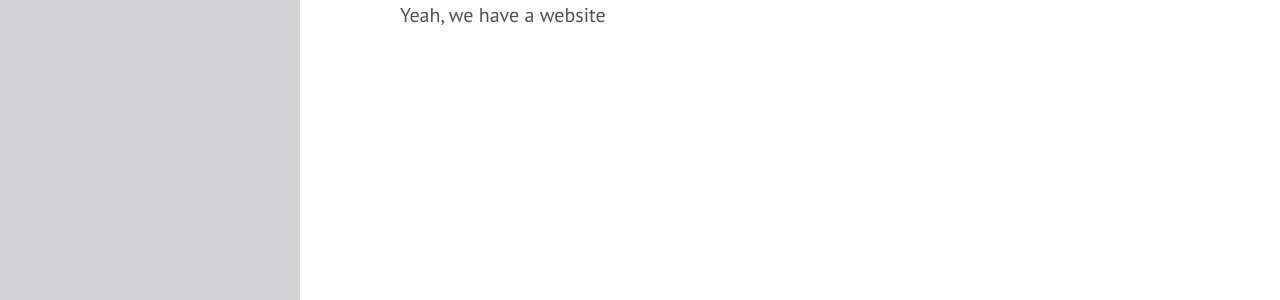
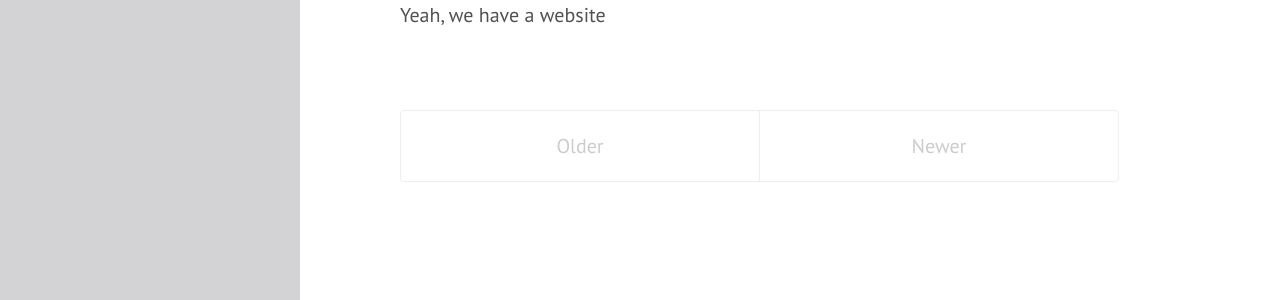
Before and after one commit to oscar-system/oscar-website, a Jekyll site: the page built from news.html, in a window 1280 px wide. Shown: the part 450-750 px from the top of the page. Built offline with Jekyll 4.4.1, drawn with Linux system fonts in a browser that asks for light colours.

Commit message:
Enabled paginator

```diff
--- a/news.html
+++ b/news.html
@@ -19,7 +19,7 @@ title: News about OSCAR
   {% endfor %}
 </div>
 
-<!-- <div class="pagination">
+<div class="pagination">
   {% if paginator.next_page %}
     <a class="pagination-item older" href="{{ site.baseurl }}page{{paginator.next_page}}">Older</a>
   {% else %}
@@ -34,4 +34,4 @@ title: News about OSCAR
   {% else %}
     <span class="pagination-item newer">Newer</span>
   {% endif %}
-</div> -->
+</div>
```
